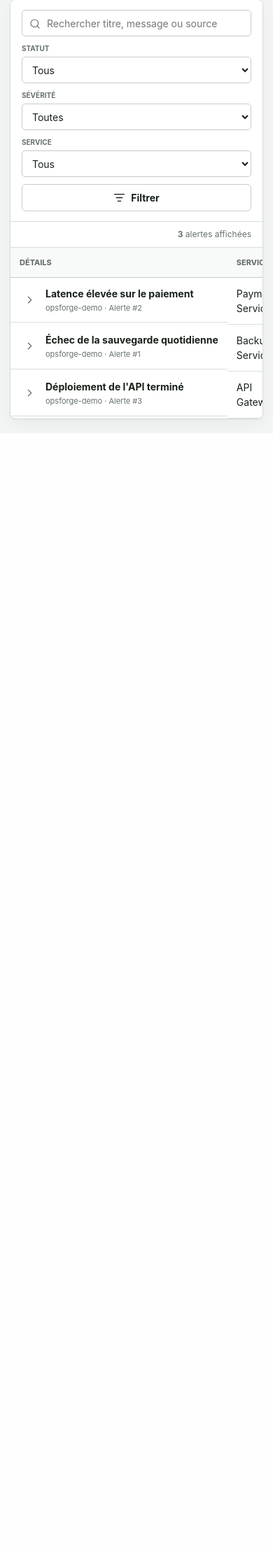
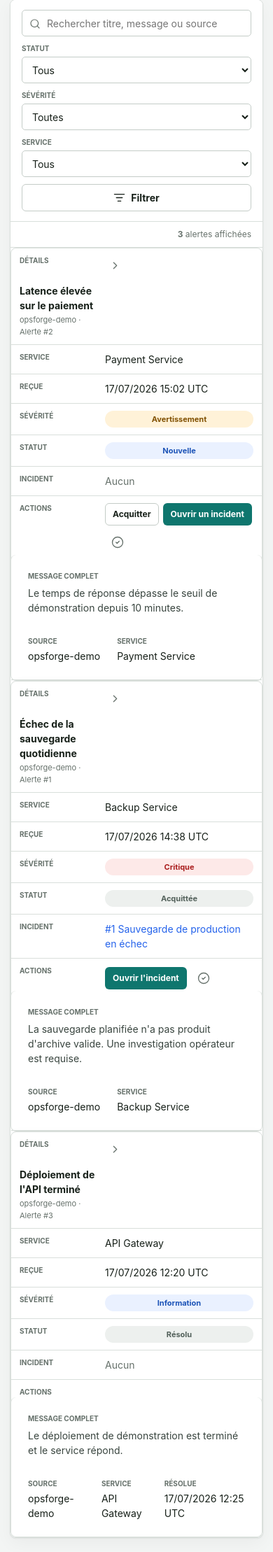
Before and after one commit to ThDyllan/opsforge, a FastAPI app: page /alerts in a window 390 px wide. Shown: the part 249-2467 px from the top of the page at 70% size. Before the commit the page ends 866 px from the top, so only its background shows below. Run offline with FastAPI, Linux system fonts and the light colour scheme.

Commit message:
Improve Phase 6 responsive operator console

```diff
--- a/app/static/app.js
+++ b/app/static/app.js
@@ -242,15 +242,41 @@
   modeSelect?.addEventListener("change", updateAutomationField);
   updateAutomationField();
 
-  document.querySelector("[data-sidebar-toggle]")?.addEventListener("click", () => {
-    body.classList.toggle("sidebar-open");
+  const sidebarToggle = document.querySelector("[data-sidebar-toggle]");
+  const compactSidebarQuery = window.matchMedia("(max-width: 1050px)");
+  const updateSidebarToggle = () => {
+    if (!sidebarToggle) return;
+    const expanded = compactSidebarQuery.matches
+      ? body.classList.contains("sidebar-open")
+      : !body.classList.contains("sidebar-compact");
+    sidebarToggle.setAttribute("aria-expanded", String(expanded));
+  };
+
+  sidebarToggle?.addEventListener("click", () => {
+    if (compactSidebarQuery.matches) {
+      body.classList.toggle("sidebar-open");
+    } else {
+      body.classList.toggle("sidebar-compact");
+      body.classList.remove("sidebar-open");
+    }
+    updateSidebarToggle();
   });
   document.querySelector("[data-sidebar-close]")?.addEventListener("click", () => {
     body.classList.remove("sidebar-open");
+    updateSidebarToggle();
   });
   window.addEventListener("keydown", (event) => {
-    if (event.key === "Escape") body.classList.remove("sidebar-open");
+    if (event.key === "Escape") {
+      body.classList.remove("sidebar-open");
+      updateSidebarToggle();
+    }
   });
+  compactSidebarQuery.addEventListener("change", () => {
+    body.classList.remove("sidebar-open");
+    if (compactSidebarQuery.matches) body.classList.remove("sidebar-compact");
+    updateSidebarToggle();
+  });
+  updateSidebarToggle();
 
   document.querySelector("[data-toast-close]")?.addEventListener("click", () => {
     if (toast) toast.hidden = true;
--- a/app/static/styles.css
+++ b/app/static/styles.css
@@ -23,6 +23,7 @@
   --gray-soft: #edf0ee;
   --shadow: 0 1px 2px rgba(17, 24, 20, 0.05), 0 8px 24px rgba(17, 24, 20, 0.04);
   --sidebar-width: 248px;
+  --sidebar-compact-width: 68px;
   --topbar-height: 68px;
 }
 
@@ -1021,12 +1080,25 @@
 }
 
 .queue-table {
-  min-width: 1050px;
+  min-width: 0;
+  table-layout: fixed;
+}
+
+.alerts-table th:nth-child(1) { width: 24%; }
+.alerts-table th:nth-child(2) { width: 13%; }
+.alerts-table th:nth-child(3) { width: 11%; }
+.alerts-table th:nth-child(4) { width: 9%; }
+.alerts-table th:nth-child(5) { width: 9%; }
+.alerts-table th:nth-child(6) { width: 14%; }
+.alerts-table th:nth-child(7) { width: 20%; }
+
+.alerts-table td {
+  overflow-wrap: anywhere;
 }
 
 .cell-primary {
   display: flex;
-  min-width: 270px;
+  min-width: 0;
   align-items: center;
   gap: 9px;
 }
@@ -1041,7 +1113,7 @@
   max-width: 420px;
   overflow: hidden;
   text-overflow: ellipsis;
-  white-space: nowrap;
+  white-space: normal;
 }
 
 .cell-primary a {
@@ -1117,16 +1189,17 @@
 .action-cluster {
   display: flex;
   align-items: center;
+  flex-wrap: nowrap;
   justify-content: flex-end;
   gap: 6px;
 }
 
 .object-link {
   display: block;
-  max-width: 200px;
+  max-width: 100%;
   overflow: hidden;
   text-overflow: ellipsis;
-  white-space: nowrap;
+  white-space: normal;
 }
 
 .muted,
@@ -2771,6 +2844,74 @@
   .flow-diagram > svg {
     transform: rotate(90deg);
   }
+
+  .alerts-table {
+    border-collapse: separate;
+    border-spacing: 0 12px;
+  }
+
+  .alerts-table thead {
+    display: none;
+  }
+
+  .alerts-table,
+  .alerts-table tbody,
+  .alerts-table tr,
+  .alerts-table td {
+    display: block;
+    width: 100%;
+  }
+
+  .alerts-table tbody tr {
+    border: 1px solid var(--border);
+    border-radius: 8px;
+    background: var(--surface);
+    box-shadow: var(--shadow);
+  }
+
+  .alerts-table td {
+    display: grid;
+    grid-template-columns: 110px minmax(0, 1fr);
+    gap: 12px;
+    min-height: 0;
+    padding: 10px 12px;
+    border-bottom: 1px solid var(--border);
+  }
+
+  .alerts-table td::before {
+    color: var(--muted);
+    content: attr(data-label);
+    font-size: 10px;
+    font-weight: 750;
+    text-transform: uppercase;
+  }
+
+  .alerts-table .cell-primary {
+    align-items: flex-start;
+  }
+
+  .alerts-table .cell-actions {
+    text-align: left;
+  }
+
+  .alerts-table .action-cluster {
+    flex-wrap: wrap;
+    justify-content: flex-start;
+  }
+
+  .alerts-table .detail-row {
+    margin-top: -12px;
+    border-top: 0;
+    box-shadow: none;
+  }
+
+  .alerts-table .detail-row td {
+    display: block;
+  }
+
+  .alerts-table .detail-row td::before {
+    content: none;
+  }
 }
 
 @media (max-width: 560px) {
--- a/app/templates/alerts/list.html
+++ b/app/templates/alerts/list.html
@@ -18,19 +18,19 @@
 
   {% if alerts %}
   <div class="table-wrap">
-    <table class="data-table queue-table">
+    <table class="data-table queue-table alerts-table">
       <thead><tr><th>Détails</th><th>Service</th><th>Reçue</th><th>Sévérité</th><th>Statut</th><th>Incident</th><th class="cell-actions">Actions</th></tr></thead>
       <tbody>
         {% for alert in alerts %}
         {% set linked = active_incident_by_alert.get(alert.id) %}
         <tr data-alert-row="{{ alert.id }}">
-          <td class="cell-primary"><button class="row-expander" type="button" data-row-expand="alert-details-{{ alert.id }}" aria-expanded="false" title="Afficher le message"><i data-lucide="chevron-right" aria-hidden="true"></i></button><span><strong>{{ alert.title }}</strong><small>{{ alert.source }} · Alerte #{{ alert.id }}</small></span></td>
-          <td>{{ alert.service.name if alert.service else "Non associé" }}</td>
-          <td>{{ alert.received_at | datetime_fr }}</td>
-          <td>{{ badge(alert.severity, 'severity') }}</td>
-          <td>{{ badge(alert.status) }}</td>
-          <td>{% if linked %}<a class="object-link" href="/incidents/{{ linked.id }}">#{{ linked.id }} {{ linked.title }}</a>{% else %}<span class="muted">Aucun</span>{% endif %}</td>
-          <td class="cell-actions">
+          <td class="cell-primary" data-label="Détails"><button class="row-expander" type="button" data-row-expand="alert-details-{{ alert.id }}" aria-expanded="false" title="Afficher le message"><i data-lucide="chevron-right" aria-hidden="true"></i></button><span><strong>{{ alert.title }}</strong><small>{{ alert.source }} · Alerte #{{ alert.id }}</small></span></td>
+          <td data-label="Service">{{ alert.service.name if alert.service else "Non associé" }}</td>
+          <td data-label="Reçue">{{ alert.received_at | datetime_fr }}</td>
+          <td data-label="Sévérité">{{ badge(alert.severity, 'severity') }}</td>
+          <td data-label="Statut">{{ badge(alert.status) }}</td>
+          <td data-label="Incident">{% if linked %}<a class="object-link" href="/incidents/{{ linked.id }}">#{{ linked.id }} {{ linked.title }}</a>{% else %}<span class="muted">Aucun</span>{% endif %}</td>
+          <td class="cell-actions" data-label="Actions">
             <div class="action-cluster">
               {% if alert.status == 'new' %}<button class="button button--small button--secondary" type="button" data-api-action data-method="PATCH" data-url="/api/alerts/{{ alert.id }}/acknowledge" data-success="Alerte acquittée">Acquitter</button>{% endif %}
               {% if alert.status != 'resolved' and linked %}<a class="button button--small button--primary" href="/incidents/{{ linked.id }}">Ouvrir l'incident</a>{% elif alert.status != 'resolved' %}<a class="button button--small button--primary" href="/incidents/new?alert_id={{ alert.id }}">Ouvrir un incident</a>{% endif %}
--- a/app/templates/base.html
+++ b/app/templates/base.html
@@ -66,7 +66,7 @@
 
     <div class="workspace">
       <header class="topbar">
-        <button class="icon-button topbar__menu" type="button" data-sidebar-toggle aria-label="Ouvrir la navigation" title="Ouvrir la navigation">
+        <button class="icon-button topbar__menu" type="button" data-sidebar-toggle aria-label="Basculer la navigation" title="Basculer la navigation">
           <i data-lucide="menu" aria-hidden="true"></i>
         </button>
         <div class="topbar__title">
```
Also changed, not shown: other parts of app/static/styles.css (+59 -1 lines).
